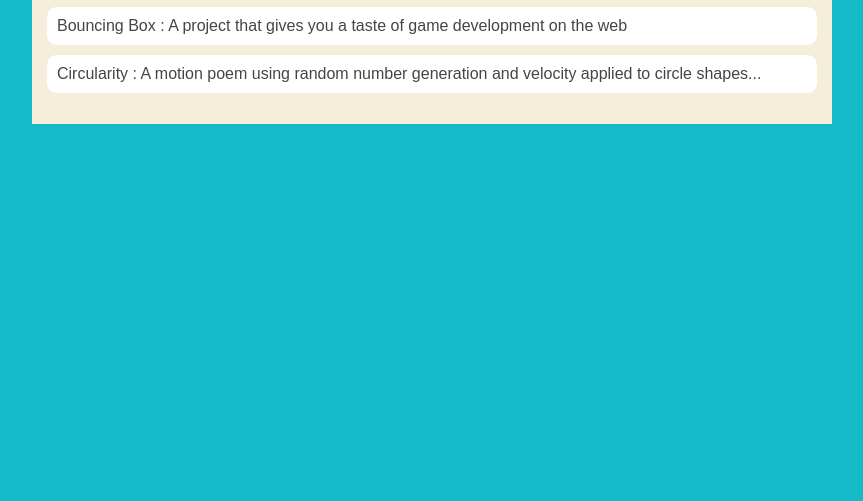
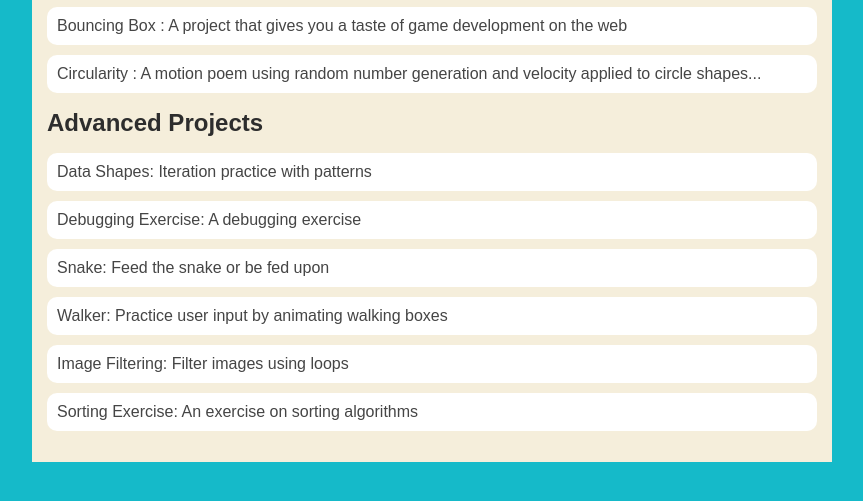
Before and after one commit to CadenBussard08/CadenBussard08.github.io, a plain HTML site: page portfolio.html in a window 1280 px wide. Shown: the part 217-718 px from the top of the page, without its empty margins (208-1071 px from the left). Drawn offline with Linux system fonts and the light colour scheme.

Commit message:
updated portfolio

```diff
--- a/portfolio.html
+++ b/portfolio.html
@@ -47,6 +47,39 @@
                 >
               </li>
             </ul>
+            <h2>Advanced Projects</h2>
+            <ul id="portfolio">
+              <li>
+                <a href="asd-projects/data-shapes">
+                  Data Shapes: Iteration practice with patterns</a
+                >
+              </li>
+              <li>
+                <a href="asd-projects/debugging-exercise">
+                  Debugging Exercise: A debugging exercise</a
+                >
+              </li>
+              <li>
+                <a href="asd-projects/snake"
+                  >Snake: Feed the snake or be fed upon</a
+                >
+              </li>
+              <li>
+                <a href="asd-projects/walker"
+                  >Walker: Practice user input by animating walking boxes</a
+                >
+              </li>
+              <li>
+                <a href="asd-projects/image-filtering"
+                  >Image Filtering: Filter images using loops</a
+                >
+              </li>
+              <li>
+                <a href="asd-projects/sorting-exercise"
+                  >Sorting Exercise: An exercise on sorting algorithms</a
+                >
+              </li>
+            </ul>
           </div>
         </main>
       </div>
```
